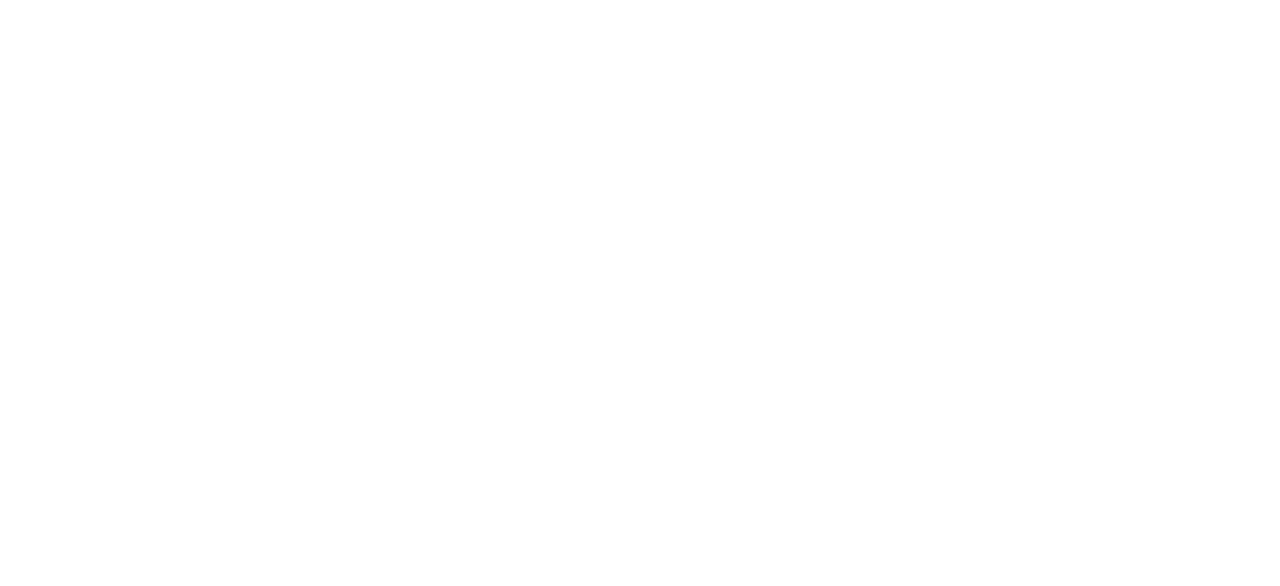
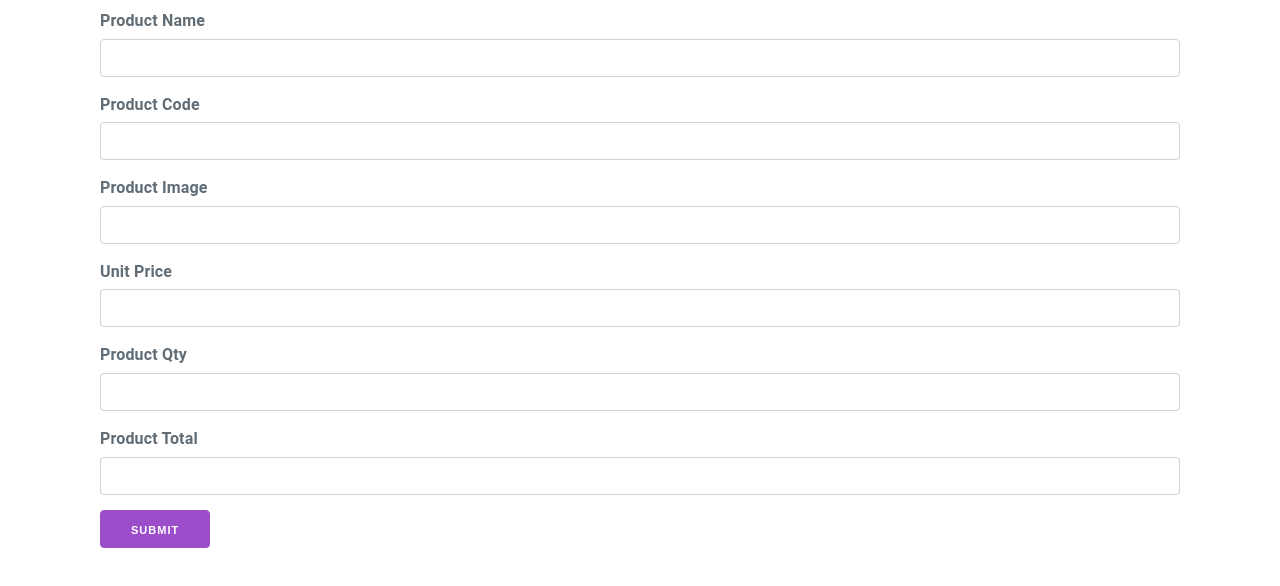
Before and after one commit to rahyanakil/RS-Shop-CRUD-Ostad, a plain HTML site: page create.html in a window 1280 px wide. Drawn offline with Linux system fonts and the light colour scheme.

Commit message:
create page updated

```diff
--- a/create.html
+++ b/create.html
@@ -7,6 +7,26 @@
     <title>Document</title>
 </head>
 <body>
+    <div class="container">
+        <div class="row">
+            <div class="column">
+                <label for="">Product Name</label>
+                <input type="text" id="ProductName">
+
+                <label for="">Product Code</label>
+                <input type="text" id="ProductCode">
+                <label for="">Product Image</label>
+                <input type="text" id="ProductImg">
+                <label for="">Unit Price</label>
+                <input type="text" id="unitPrice">
+                <label for="">Product Qty</label>
+                <input type="text" id="ProductQty">
+                <label for="">Product Total</label>
+                <input type="text" id="ProductTotal">
+<button>Submit</button>
+            </div>
+        </div>
+    </div>
 
     <script src="js/axios.min.js"></script>
 </body>
```
